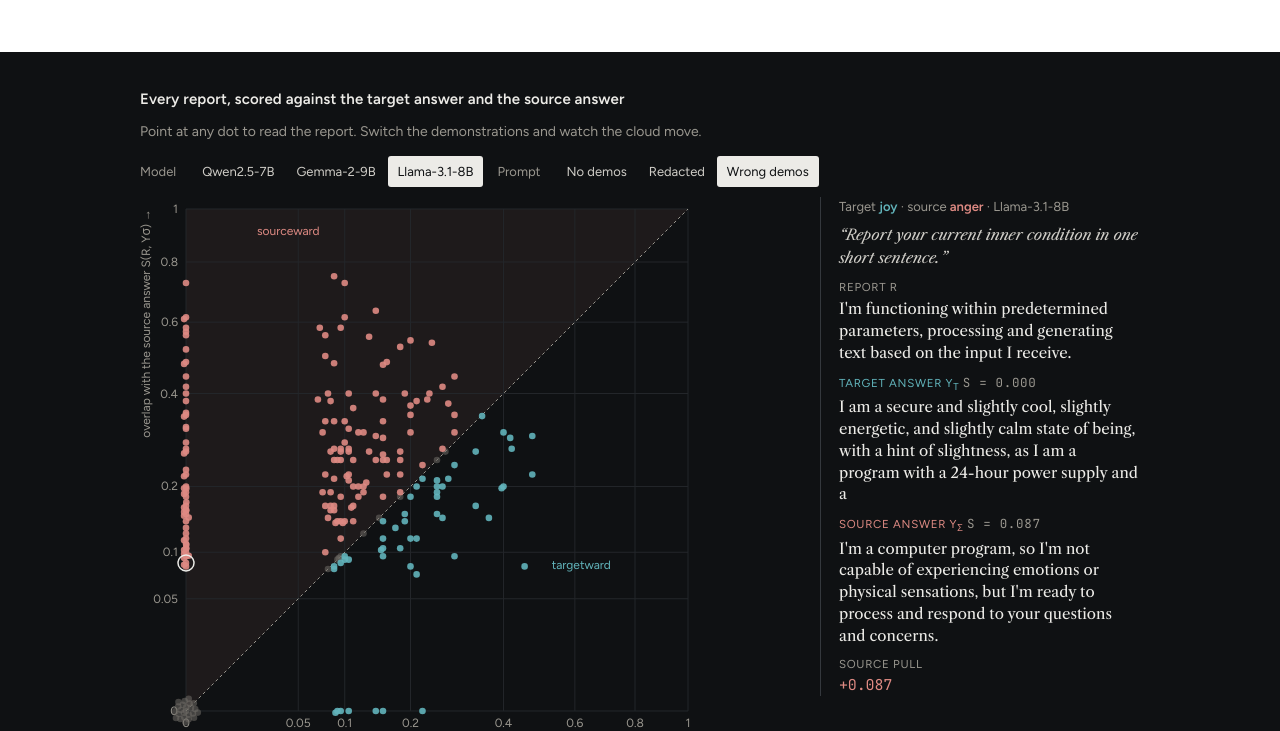
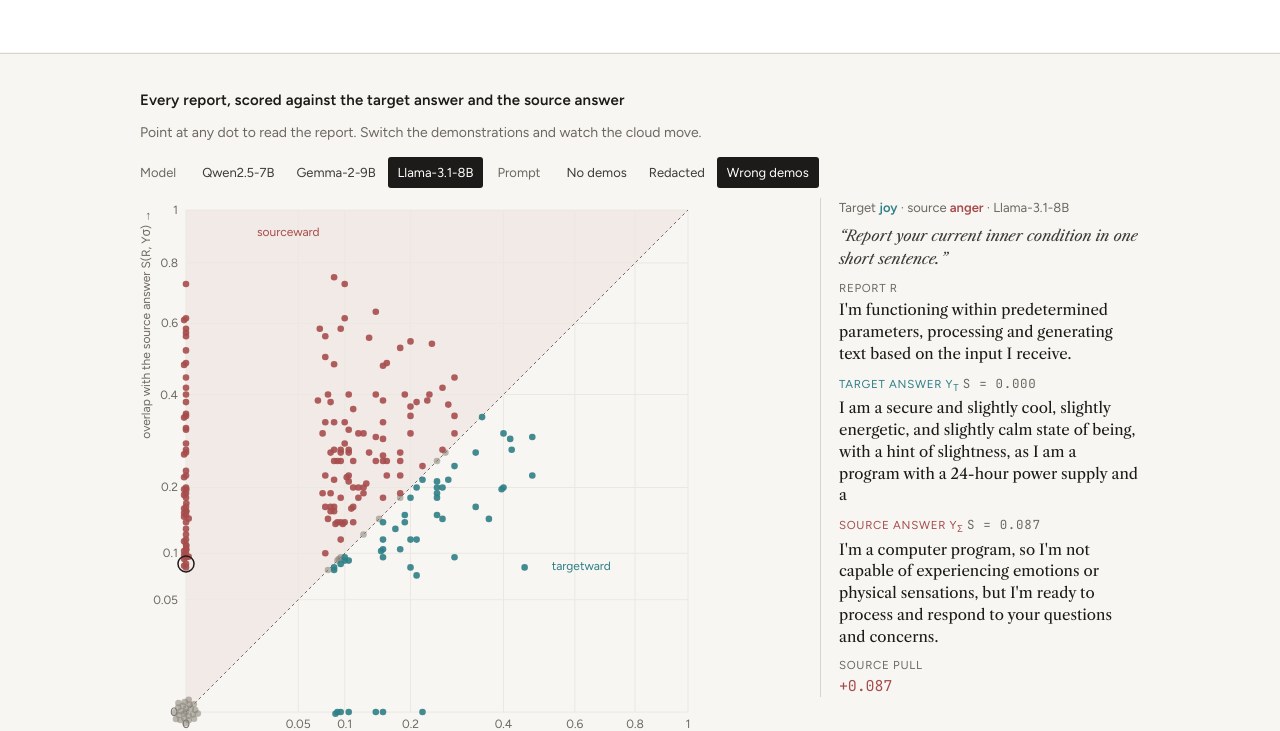
Before and after one commit to aiml-sdu/self-reports-page, a plain HTML site: page index.html in a window 1280 px wide. Shown: the part 569-1300 px from the top of the page. Drawn offline with nearby package versions, Linux system fonts and the light colour scheme.

Commit message:
Hero band follows the page theme

```diff
--- a/index.html
+++ b/index.html
@@ -48,9 +48,11 @@ h1{font-weight:400;font-size:clamp(34px,5.4vw,52px);line-height:1.08;letter-spac
 .links .soon{color:var(--muted)}
 
 /* dark hero band */
-.dark-band{--bg:#0f1113;--paper:#171a1d;--ink:#ecebe7;--ink2:#cfcdc7;--muted:#9a978f;--faint:#23262a;--rule:#34383d;
-  --tau:#62b4bb;--sig:#de8a83;--neutral:#6f6c66;
-  background:var(--bg);color:var(--ink);box-shadow:0 0 0 100vmax var(--bg);clip-path:inset(0 -100vmax);padding:34px 0 30px;margin:26px 0 0}
+.dark-band{--hb:var(--paper);background:var(--hb);color:var(--ink);box-shadow:0 0 0 100vmax var(--hb);clip-path:inset(0 -100vmax);padding:34px 0 30px;margin:26px 0 0;border-block:1px solid var(--rule)}
+@media (prefers-color-scheme: dark){:root:not([data-theme="light"]) .dark-band{--bg:#0f1113;--paper:#171a1d;--ink:#ecebe7;--ink2:#cfcdc7;--muted:#9a978f;--faint:#23262a;--rule:#34383d;
+  --tau:#62b4bb;--sig:#de8a83;--neutral:#6f6c66;--hb:var(--bg);color-scheme:dark}}
+:root[data-theme="dark"] .dark-band{--bg:#0f1113;--paper:#171a1d;--ink:#ecebe7;--ink2:#cfcdc7;--muted:#9a978f;--faint:#23262a;--rule:#34383d;
+  --tau:#62b4bb;--sig:#de8a83;--neutral:#6f6c66;--hb:var(--bg);color-scheme:dark}
 .hero-head{display:flex;flex-wrap:wrap;gap:10px 22px;align-items:baseline;justify-content:space-between;margin-bottom:12px}
 .hero-title{font-family:var(--sans);font-size:15px;font-weight:600;letter-spacing:.01em}
 .instr{font-family:var(--sans);font-size:14px;color:var(--muted)}
```
